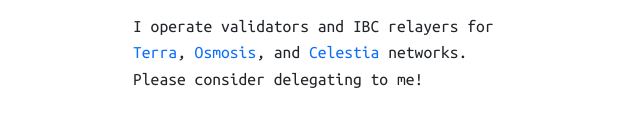
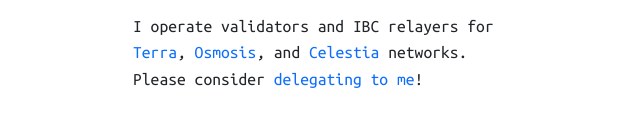
Before and after one commit to larry0x/homepage, a website: page public/index.html in a window 1280 px wide. Shown: the part 627-765 px from the top of the page, without its empty margins (319-959 px from the left). Drawn offline with nearby package versions, Linux system fonts and the light colour scheme.

Commit message:
update 3

```diff
--- a/public/index.html
+++ b/public/index.html
@@ -40,7 +40,7 @@
         width: 100%;
       }
     </style>
-    <title>larry_0x</title>
+    <title>larry</title>
   </head>
   <body>
     <div id="main" class="container-fluid">
@@ -98,7 +98,13 @@
         >
           Celestia
         </a>
-        networks. Please consider delegating to me!
+        networks. Please consider
+        <a
+          href="https://twitter.com/larry0x/status/1491183048280645633"
+          target="_blank"
+          rel="noopener noreferrer"
+          >delegating to me</a
+        >!
       </p>
       <div class="text-center mt-5 pe-4">
         <a href="mailto:contact@larry.engineer">
```
